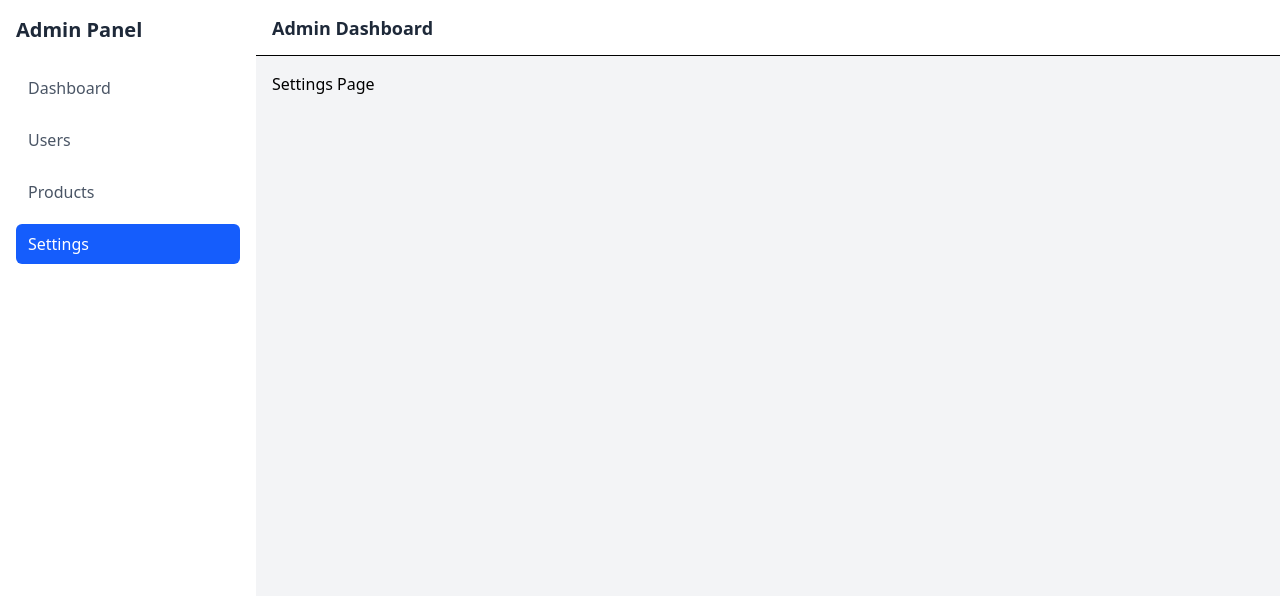
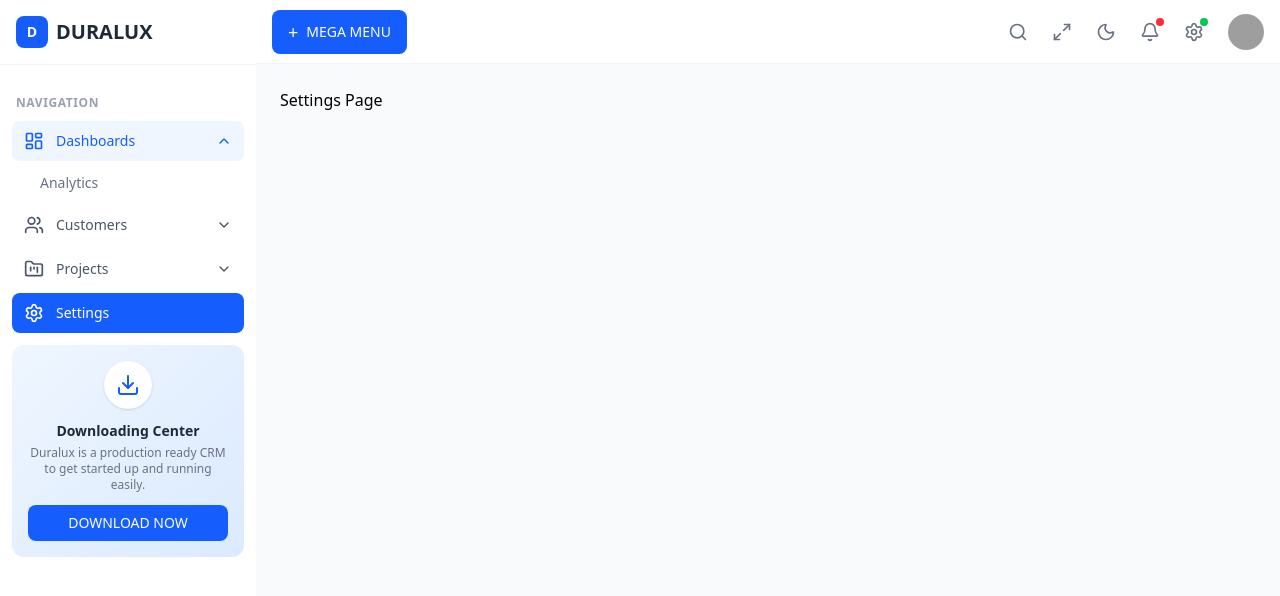
Before and after one commit to jmbrathnayke/React-Admin-Dashboard, a React (Vite) app in the folder Admin_Dashboard/: page /settings in a window 1280 px wide. Shown: the top 596 px of the page. Built offline with nearby package versions, Linux system fonts and the light colour scheme; grey boxes are pictures that could not be loaded.

Commit message:
layout components  updated

```diff
--- a/Admin_Dashboard/src/Components/Layouts/Layout.jsx
+++ b/Admin_Dashboard/src/Components/Layouts/Layout.jsx
@@ -1,17 +1,17 @@
 import { useState } from "react";
-import Sidebar from "./sidebar";
+import Sidebar from "../Layouts/sidebar";
 import Navbar from "./Navbar";
 
 const Layout = ({ children }) => {
   const [sidebarOpen, setSidebarOpen] = useState(false);
 
   return (
-    <div className="flex min-h-screen bg-gray-100 dark:bg-gray-900">
+    <div className="flex min-h-screen bg-gray-50 dark:bg-gray-900">
       <Sidebar sidebarOpen={sidebarOpen} setSidebarOpen={setSidebarOpen} />
 
-      <div className="flex-1 flex flex-col">
+      <div className="flex-1 flex flex-col min-w-0">
         <Navbar setSidebarOpen={setSidebarOpen} />
-        <main className="p-4">{children}</main>
+        <main className="flex-1 p-4 sm:p-6 overflow-x-hidden">{children}</main>
       </div>
     </div>
   );
--- a/Admin_Dashboard/src/Components/Layouts/Navbar.jsx
+++ b/Admin_Dashboard/src/Components/Layouts/Navbar.jsx
@@ -1,18 +1,62 @@
-import { Menu } from "lucide-react";
+import { Menu, Sun, Moon, Search, Bell, Maximize2, Settings } from "lucide-react";
+import { useTheme } from "../../Context/ThemeContext";
 
 const Navbar = ({ setSidebarOpen }) => {
+  const { theme, toggleTheme } = useTheme();
+
   return (
-    <header className="h-14 bg-white dark:bg-gray-800 border-b dark:border-gray-700 flex items-center px-4">
-      <button
-        className="md:hidden mr-3 text-gray-600 dark:text-gray-300"
-        onClick={() => setSidebarOpen(true)}
-      >
-        <Menu size={22} />
-      </button>
+    <header className="sticky top-0 z-30 h-16 bg-white dark:bg-gray-800 border-b border-gray-100 dark:border-gray-700 flex items-center justify-between px-4">
+      {/* Left side */}
+      <div className="flex items-center gap-4">
+        <button
+          className="md:hidden p-2 text-gray-600 dark:text-gray-300 hover:bg-gray-100 dark:hover:bg-gray-700 rounded-lg"
+          onClick={() => setSidebarOpen(true)}
+        >
+          <Menu size={20} />
+        </button>
 
-      <h1 className="text-lg font-semibold text-gray-800 dark:text-white">
-        Admin Dashboard
-      </h1>
+        <button className="hidden md:flex items-center gap-2 px-4 py-2 bg-blue-600 text-white rounded-lg hover:bg-blue-700 transition-colors">
+          <span className="text-lg">+</span>
+          <span className="text-sm font-medium">MEGA MENU</span>
+        </button>
+      </div>
+
+      {/* Right side */}
+      <div className="flex items-center gap-2">
+        <button className="p-2 text-gray-500 dark:text-gray-400 hover:bg-gray-100 dark:hover:bg-gray-700 rounded-lg">
+          <Search size={20} />
+        </button>
+
+        <button className="hidden sm:flex p-2 text-gray-500 dark:text-gray-400 hover:bg-gray-100 dark:hover:bg-gray-700 rounded-lg">
+          <Maximize2 size={20} />
+        </button>
+
+        <button
+          onClick={toggleTheme}
+          className="p-2 text-gray-500 dark:text-gray-400 hover:bg-gray-100 dark:hover:bg-gray-700 rounded-lg"
+        >
+          {theme === "light" ? <Moon size={20} /> : <Sun size={20} />}
+        </button>
+
+        <button className="relative p-2 text-gray-500 dark:text-gray-400 hover:bg-gray-100 dark:hover:bg-gray-700 rounded-lg">
+          <Bell size={20} />
+          <span className="absolute top-1 right-1 w-2 h-2 bg-red-500 rounded-full"></span>
+        </button>
+
+        <button className="relative p-2 text-gray-500 dark:text-gray-400 hover:bg-gray-100 dark:hover:bg-gray-700 rounded-lg">
+          <Settings size={20} />
+          <span className="absolute top-1 right-1 w-2 h-2 bg-green-500 rounded-full"></span>
+        </button>
+
+        {/* User Avatar */}
+        <button className="ml-2 flex items-center gap-2">
+          <img
+            src="https://ui-avatars.com/api/?name=Admin&background=4F46E5&color=fff"
+            alt="User"
+            className="w-9 h-9 rounded-full"
+          />
+        </button>
+      </div>
     </header>
   );
 };
--- a/Admin_Dashboard/src/Components/Layouts/Sidebar.jsx
+++ b/Admin_Dashboard/src/Components/Layouts/Sidebar.jsx
@@ -1,6 +1,59 @@
 import { NavLink } from "react-router-dom";
+import {
+  LayoutDashboard,
+  Users,
+  FolderKanban,
+  Settings,
+  ChevronDown,
+  Download
+} from "lucide-react";
+import { useState } from "react";
+import clsx from "clsx";
 
 const Sidebar = ({ sidebarOpen, setSidebarOpen }) => {
+  const [expandedMenus, setExpandedMenus] = useState(["dashboards"]);
+
+  const toggleMenu = (menuId) => {
+    setExpandedMenus((prev) =>
+      prev.includes(menuId)
+        ? prev.filter((id) => id !== menuId)
+        : [...prev, menuId]
+    );
+  };
+
+  const menuItems = [
+    {
+      id: "dashboards",
+      label: "Dashboards",
+      icon: LayoutDashboard,
+      children: [
+        { to: "/", label: "Analytics" },
+      ],
+    },
+    {
+      id: "customers",
+      label: "Customers",
+      icon: Users,
+      children: [
+        { to: "/users", label: "Customers View" },
+      ],
+    },
+    {
+      id: "projects",
+      label: "Projects",
+      icon: FolderKanban,
+      children: [
+        { to: "/products", label: "Projects" },
+      ],
+    },
+    {
+      id: "settings",
+      label: "Settings",
+      icon: Settings,
+      to: "/settings",
+    },
+  ];
+
   return (
     <>
       {/* Mobile Overlay */}
@@ -12,40 +65,118 @@ const Sidebar = ({ sidebarOpen, setSidebarOpen }) => {
       )}
 
       <aside
-        className={`
-          fixed z-50 inset-y-0 left-0 w-64 bg-white dark:bg-gray-800 p-4
-          transform transition-transform duration-300
-          ${sidebarOpen ? "translate-x-0" : "-translate-x-full"}
-          md:relative md:translate-x-0 md:block
-        `}
+        className={clsx(
+          "fixed z-50 inset-y-0 left-0 w-64 bg-white dark:bg-gray-800 overflow-y-auto",
+          "transform transition-transform duration-300 flex flex-col",
+          sidebarOpen ? "translate-x-0" : "-translate-x-full",
+          "md:relative md:translate-x-0 md:block"
+        )}
       >
-        <h2 className="text-xl font-bold mb-6 text-gray-800 dark:text-white">
-          Admin Panel
-        </h2>
+        {/* Logo */}
+        <div className="p-4 border-b border-gray-100 dark:border-gray-700">
+          <div className="flex items-center gap-2">
+            <div className="w-8 h-8 bg-blue-600 rounded-lg flex items-center justify-center">
+              <span className="text-white font-bold text-sm">D</span>
+            </div>
+            <span className="text-xl font-bold text-gray-800 dark:text-white">
+              DURALUX
+            </span>
+          </div>
+        </div>
 
-        <nav className="space-y-3">
-          {[
-            { to: "/", label: "Dashboard" },
-            { to: "/users", label: "Users" },
-            { to: "/products", label: "Products" },
-            { to: "/settings", label: "Settings" },
-          ].map((item) => (
+        {/* Navigation Label */}
+        <div className="px-4 pt-6 pb-2">
+          <span className="text-xs font-semibold text-gray-400 uppercase tracking-wider">
+            Navigation
+          </span>
+        </div>
+
+        {/* Menu Items */}
+        <nav className="flex-1 px-3 space-y-1">
+          {menuItems.map((item) => (
+            <div key={item.id}>
+              {item.children ? (
+                <>
+                  <button
+                    onClick={() => toggleMenu(item.id)}
+                    className={clsx(
+                      "w-full flex items-center justify-between px-3 py-2.5 rounded-lg transition-colors",
+                      expandedMenus.includes(item.id)
+                        ? "bg-blue-50 dark:bg-blue-900/20 text-blue-600 dark:text-blue-400"
+                        : "text-gray-600 dark:text-gray-300 hover:bg-gray-100 dark:hover:bg-gray-700"
+                    )}
+                  >
+                    <div className="flex items-center gap-3">
+                      <item.icon className="w-5 h-5" />
+                      <span className="text-sm font-medium">{item.label}</span>
+                    </div>
+                    <ChevronDown
+                      className={clsx(
+                        "w-4 h-4 transition-transform",
+                        expandedMenus.includes(item.id) ? "rotate-180" : ""
+                      )}
+                    />
+                  </button>
+                  {expandedMenus.includes(item.id) && (
+                    <div className="ml-4 mt-1 space-y-1">
+                      {item.children.map((child) => (
                         <NavLink
-              key={item.to}
+                          key={child.to}
+                          to={child.to}
+                          onClick={() => setSidebarOpen(false)}
+                          className={({ isActive }) =>
+                            clsx(
+                              "block px-3 py-2 rounded-lg text-sm transition-colors",
+                              isActive
+                                ? "bg-blue-600 text-white"
+                                : "text-gray-500 dark:text-gray-400 hover:bg-gray-100 dark:hover:bg-gray-700"
+                            )
+                          }
+                        >
+                          {child.label}
+                        </NavLink>
+                      ))}
+                    </div>
+                  )}
+                </>
+              ) : (
+                <NavLink
                   to={item.to}
                   onClick={() => setSidebarOpen(false)}
                   className={({ isActive }) =>
-                `block px-3 py-2 rounded-md ${
+                    clsx(
+                      "flex items-center gap-3 px-3 py-2.5 rounded-lg text-sm font-medium transition-colors",
                       isActive
                         ? "bg-blue-600 text-white"
                         : "text-gray-600 dark:text-gray-300 hover:bg-gray-100 dark:hover:bg-gray-700"
-                }`
+                    )
                   }
                 >
-              {item.label}
+                  <item.icon className="w-5 h-5" />
+                  <span>{item.label}</span>
                 </NavLink>
+              )}
+            </div>
           ))}
         </nav>
+
+        {/* Download Center Card */}
+        <div className="p-4 m-3 bg-gradient-to-br from-blue-50 to-blue-100 dark:from-gray-700 dark:to-gray-800 rounded-xl">
+          <div className="flex flex-col items-center text-center">
+            <div className="w-12 h-12 bg-white dark:bg-gray-600 rounded-full flex items-center justify-center mb-3 shadow-sm">
+              <Download className="w-6 h-6 text-blue-600 dark:text-blue-400" />
+            </div>
+            <h4 className="font-semibold text-gray-800 dark:text-white text-sm">
+              Downloading Center
+            </h4>
+            <p className="text-xs text-gray-500 dark:text-gray-400 mt-1 mb-3">
+              Duralux is a production ready CRM to get started up and running easily.
+            </p>
+            <button className="w-full py-2 bg-blue-600 text-white text-sm font-medium rounded-lg hover:bg-blue-700 transition-colors">
+              DOWNLOAD NOW
+            </button>
+          </div>
+        </div>
       </aside>
     </>
   );
```
Lines whose indentation alone changed are shown as unchanged.
